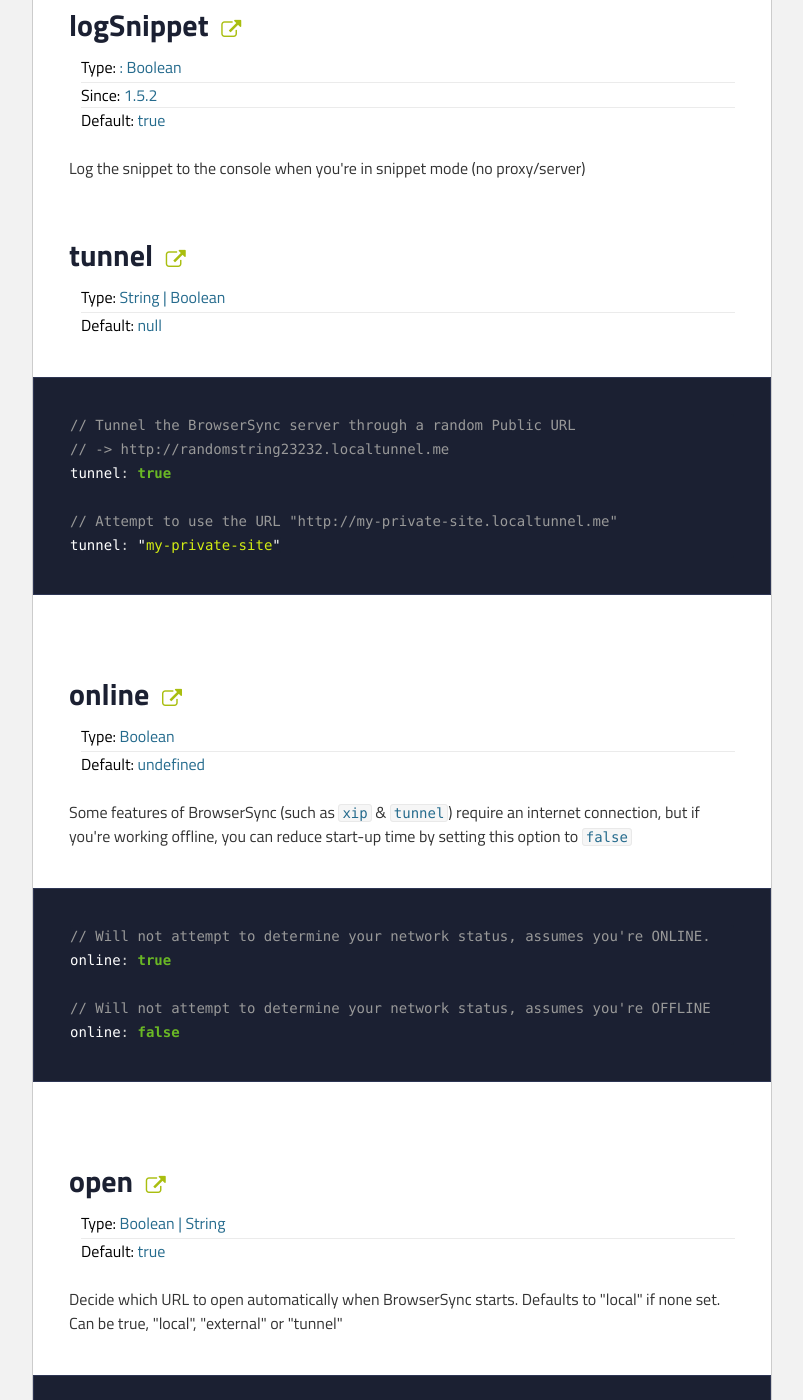
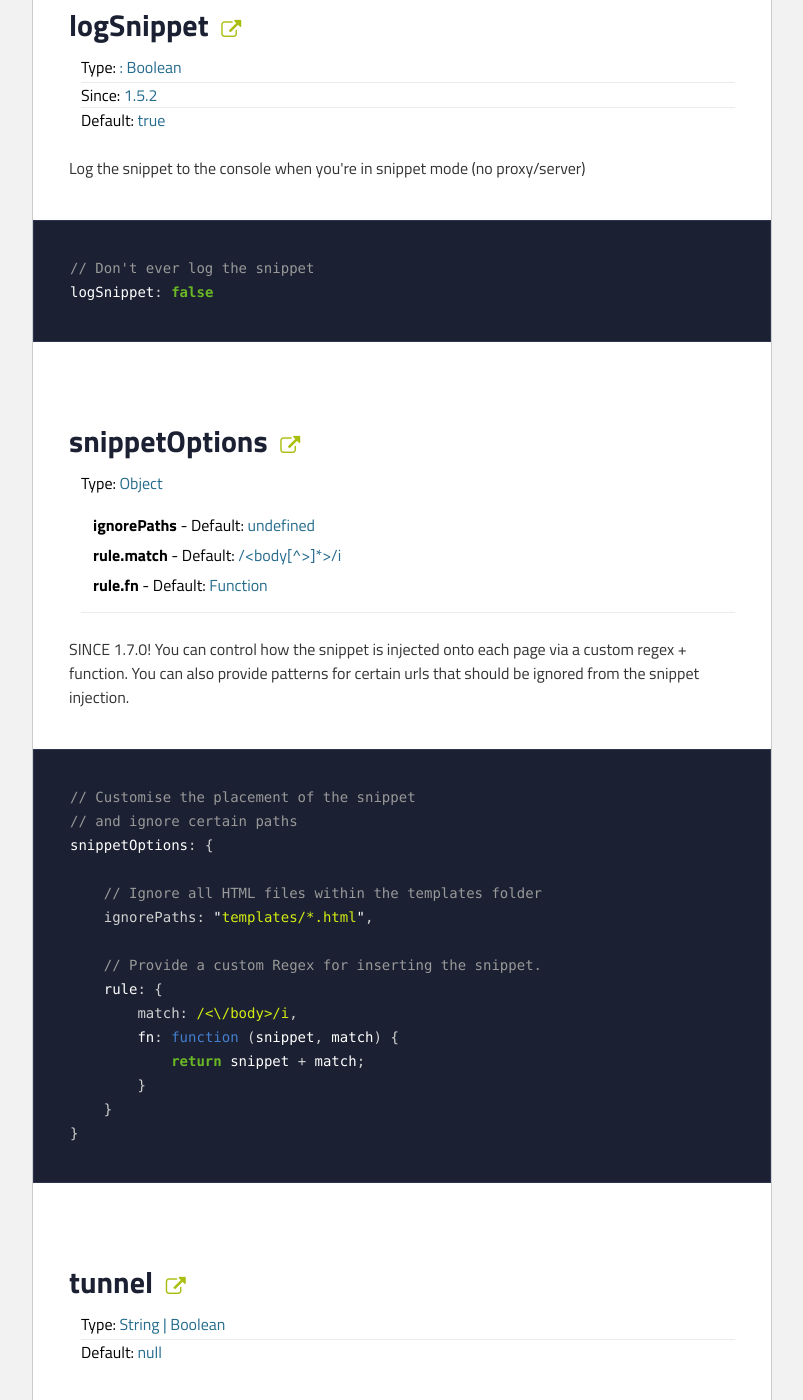
Before and after one commit to susoko/browser-sync-website, a Jekyll site: the page built from docs/options.md, in a window 1280 px wide and 1400 px high, scrolled down 7297 px. Shown: the whole window, without its empty margins (238-1041 px from the left). Built offline with Jekyll 4.4.1, drawn with Linux system fonts in a browser that asks for light colours.

Commit message:
docs for 1.7.0

```diff
--- /dev/null
+++ b/_includes/snippets/options/logSnippet.js
@@ -0,0 +1,2 @@
+// Don't ever log the snippet
+logSnippet: false
--- a/docs/options.md
+++ b/docs/options.md
@@ -323,7 +323,48 @@
 
 
 {% highlight javascript %}
+// Don't ever log the snippet
+logSnippet: false
+{% endhighlight %}
+<h3 id="option-snippetOptions">snippetOptions <a href="#option-snippetOptions" class="page-anchor"><i class="icon icon-external-link"></i></a></h3>
+<ul class="param-list">
+    <li class="type">Type: <span class="color-teal">Object</span>
 
+        <ul class="nav nav--stacked subprops">
+
+                <li><b>ignorePaths</b> - Default: <span class="color-teal">undefined</span></li>
+
+                <li><b>rule.match</b> - Default: <span class="color-teal">/&lt;body&#91;^&gt;&#93;*&gt;/i</span></li>
+
+                <li><b>rule.fn</b> - Default: <span class="color-teal">Function</span></li>
+
+        </ul>
+    </li>
+
+</ul>
+
+<p>SINCE 1.7.0! You can control how the snippet is injected
+onto each page via a custom regex + function.
+You can also provide patterns for certain urls
+that should be ignored from the snippet injection.</p>
+
+
+{% highlight javascript %}
+// Customise the placement of the snippet
+// and ignore certain paths
+snippetOptions: {
+
+    // Ignore all HTML files within the templates folder
+    ignorePaths: "templates/*.html",
+
+    // Provide a custom Regex for inserting the snippet.
+    rule: {
+        match: /<\/body>/i,
+        fn: function (snippet, match) {
+            return snippet + match;
+        }
+    }
+}
 {% endhighlight %}
 <h3 id="option-tunnel">tunnel <a href="#option-tunnel" class="page-anchor"><i class="icon icon-external-link"></i></a></h3>
 <ul class="param-list">
```
Also changed, not shown: _includes/snippets/options/snippetOptions.js (added, +15 -0 lines), 1 other file.
